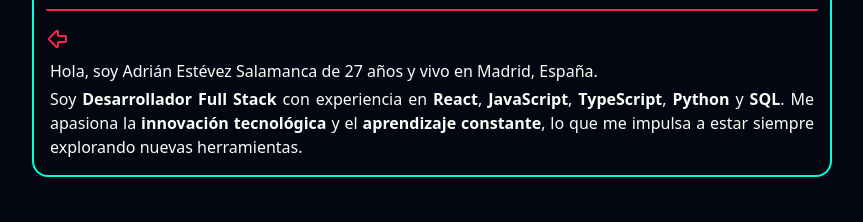
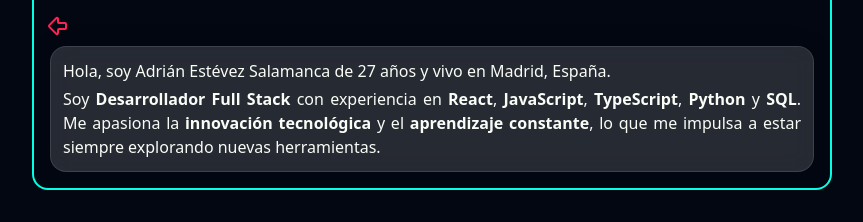
Before and after one commit to Adr1Est/portfolio, a React (Vite) app: page /portfolio/aboutme in a window 1280 px wide. Shown: the part 422-644 px from the top of the page, without its empty margins (208-1071 px from the left). Built offline with nearby package versions, Linux system fonts and the light colour scheme.

Commit message:
glare and glass effect

```diff
--- a/src/pages/AboutMe.css
+++ b/src/pages/AboutMe.css
@@ -1,6 +1,5 @@
 .aboutme-box{
-  /* From https://css.glass */
-  background: rgba(255, 255, 255, 0.21);
+  background: rgba(255, 255, 255, 0.14);
   border-radius: 16px;
   box-shadow: 0 4px 30px rgba(0, 0, 0, 0.1);
   backdrop-filter: blur(11.8px);
--- a/src/pages/AboutMe.jsx
+++ b/src/pages/AboutMe.jsx
@@ -1,6 +1,8 @@
+import './AboutMe.css'
 import { motion } from "motion/react"
 import { getAge } from "../data/age"
 import BackButton from "../components/BackButton"
+import Tilt from 'react-parallax-tilt'
 
 function AboutMe(){
   const age = getAge()
@@ -16,7 +18,15 @@ function AboutMe(){
           scale: { type: "tween", visualDuration: 0.7, bounce: 0.4 },
         }}
       >
-        <div className="flex flex-col gap-1 w-full aboutme-box">
+        <Tilt
+          tiltEnable={false}
+          glareEnable={true}
+          glareMaxOpacity={0.1}
+          glareColor="white"
+          glarePosition="all"
+          glareBorderRadius="15px"
+        >
+          <div className="flex flex-col gap-1 p-3 w-full aboutme-box">
             <p className="text-justify">
               Hola, soy Adrián Estévez Salamanca de {age} años y vivo en Madrid, España.
             </p>
@@ -27,6 +37,7 @@ function AboutMe(){
               a estar siempre explorando nuevas herramientas.
             </p>
           </div>
+        </Tilt>
       </motion.div>
     </>
   )
```
Lines whose indentation alone changed are shown as unchanged.
